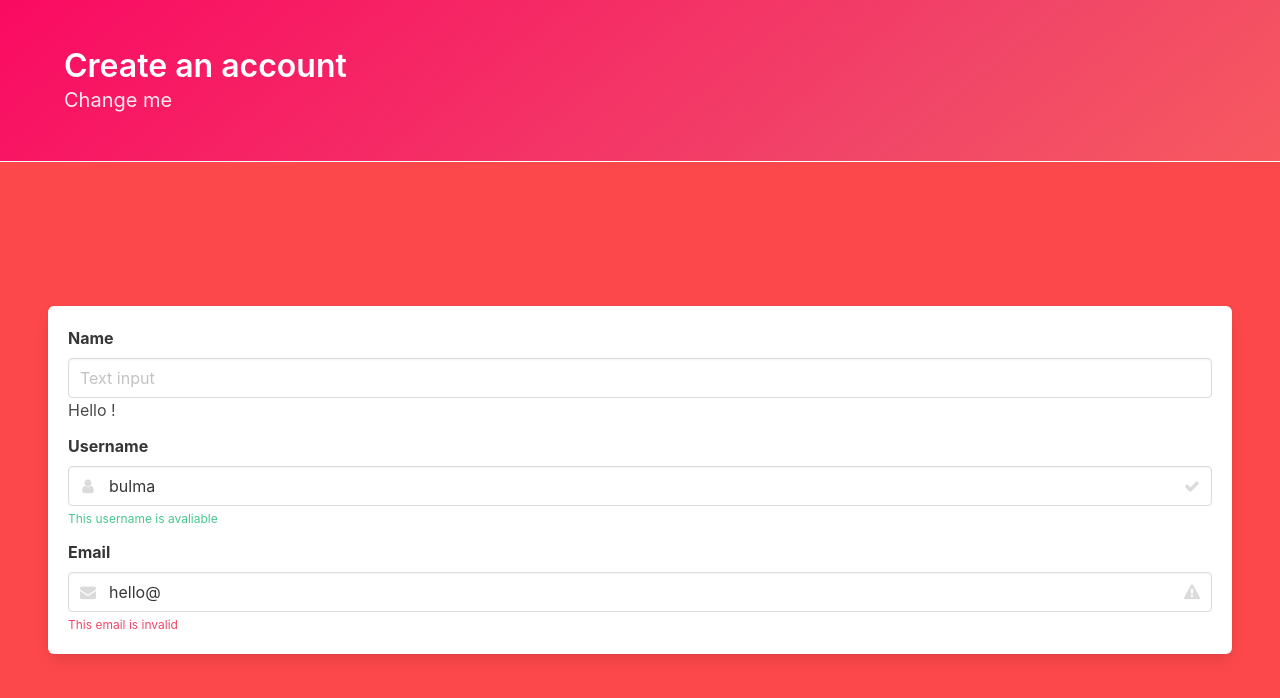
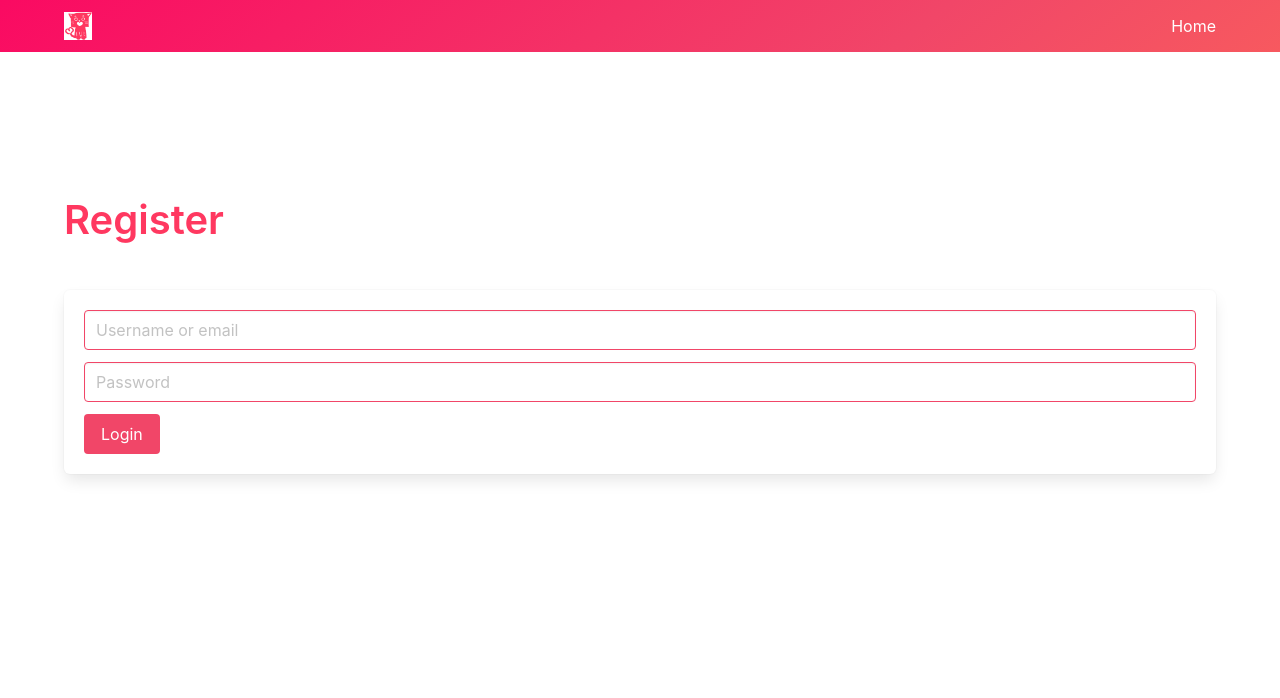
Before and after one commit to jherr029/Dating-Website, a website: page resources/html/register.html in a window 1280 px wide. Drawn offline with nearby package versions, Linux system fonts and the light colour scheme.

Commit message:
Fixed login and  register page

```diff
--- a/resources/html/register.html
+++ b/resources/html/register.html
@@ -16,68 +16,73 @@
 </head>
 
 
-<body bgcolor="#fd484b">
+<body>
    <!-- maybe add section here -->
-    <div class="hero is-danger is-bold">
-       <div class="hero-body">
+    <div class="hero is-danger is-medium is-bold">
+      <div class="hero-head borderBottom">
+         <nav class="navbar">
              <div class="container">
-               <h1 class="title">
-                   Create an account
-               </h1>
-               <h2 class="subtitle">
-                   Change me
-               </h2>
+                 <div class="navbar-brand">
+                     <a class="navbar-item">
+                         <img src="../images/cat.png" alt="logo">
+                     </a>
+                     <span class="navbar-burger burger" data-target="navbarMenuHeroB">
+                         <span></span>
+                         <span></span>
+                         <span></span>
+                     </span>
+                 </div>
+                 <div id="navbarMenuHeroB" class="navbar-menu">
+                     <div class="navbar-end">
+                         <a class="navbar-item">
+                             <a href="index.html" class="navbar-item">
+                             Home
+                             </a>
+                         </a>
+
                      </div>
                  </div>
-       <div class="hero-foot borderBottom"></div>
              </div>
+         </nav>
 
+      </div>
+    </div>
       <div class="hero">
         <div class="hero-head">
             <br><br><br><br>
         </div>
        <div class="hero-body">
 
+           <div class="container">
+
+            <div class="container">
+              <h2 class="title is-size-2 is-primary" style="color: #ff3860">
+                  Register
+              </h2>
+                  <br>
+            </div>
 
             <div class="box">
 
                 <div class="field">
-                    <label class="label">Name</label>
-                    <div class="control">
-                        <input class="input" ng-model="yourName" type="text" placeholder="Text input">
-                        <h1>Hello {{yourName}}!</h1>
+                    <div class="conrol">
+                        <input class="input is-danger" type="email" placeholder="Username or email">
                     </div>
                 </div>
 
                 <div class="field">
-                    <label class="label">Username</label>
-                    <div class="control has-icons-left has-icons-right">
-                        <input class="input is success" type="text" placeholder="Text input" value="bulma">
-                        <span class="icon is-small is-left">
-                            <i class="fa fa-user"></i>
-                        </span>
-                        <span class="icon is-small is-right">
-                            <i class="fa fa-check"></i>
-                        </span>
+                    <div class="conrol">
+                        <input class="input is-danger" type="password" placeholder="Password">
                     </div>
-                    <p class="help is-success">This username is avaliable</p>
                 </div>
 
-
-                <div class="field">
-                    <label class="label">Email</label>
-                    <div class="control has-icons-left has-icons-right">
-                        <input class="input is danger" type="email" placeholder="Email input " value="hello@">
-                        <span class="icon is-small is-left">
-                            <i class="fa fa-envelope"></i>
-                        </span>
-                        <span class="icon is-small is-right">
-                            <i class="fa fa-warning"></i>
-                        </span>
+                <div class="columns">
+                    <div class="column">
+                        <input class="button is-danger" type="submit" value="Login">
                     </div>
-                    <p class="help is-danger">This email is invalid</p>
                 </div>
 
+            </div>
            </div>
 
 
@@ -85,7 +90,6 @@
     </div>
 
 
-
 </body>
 
 </html>
```
Also changed, not shown: resources/html/login.html (+28 -12 lines). Lines whose indentation alone changed are shown as unchanged.
